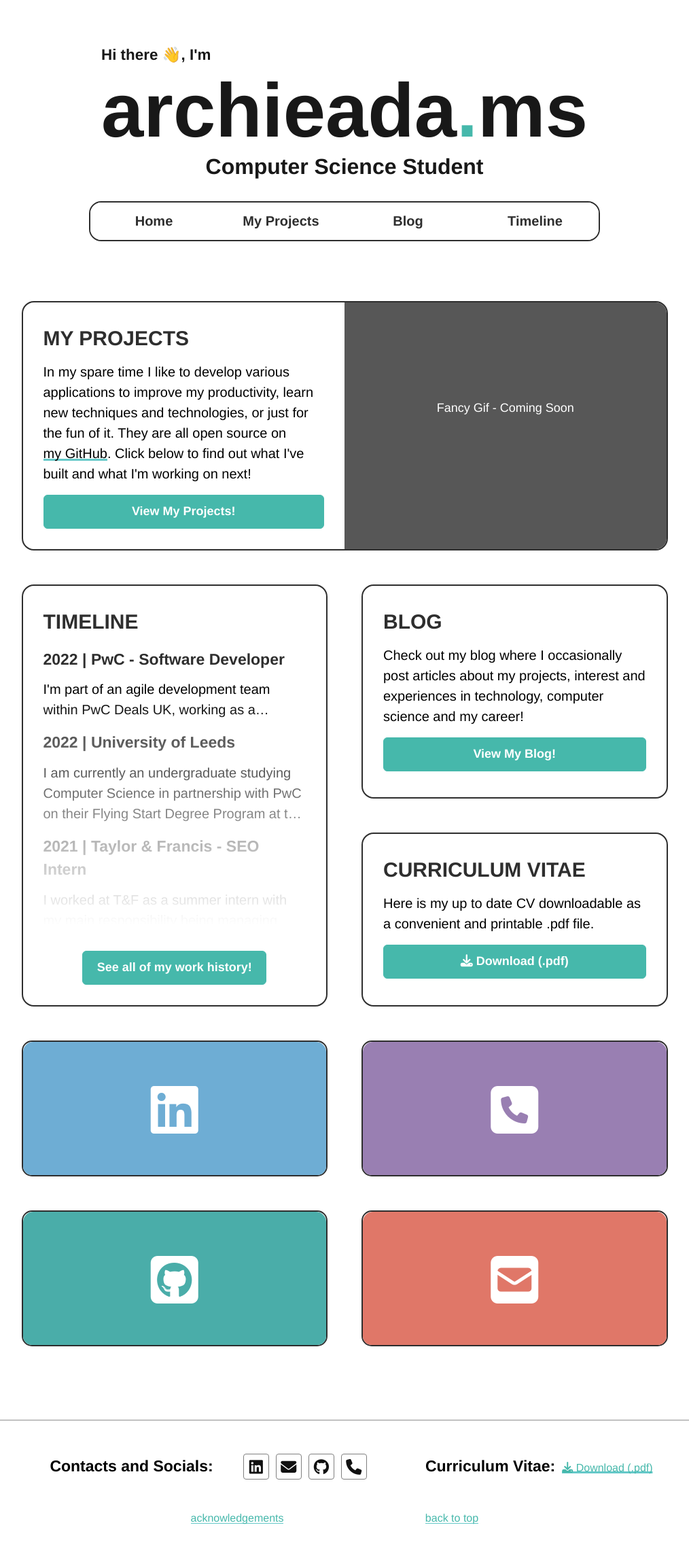
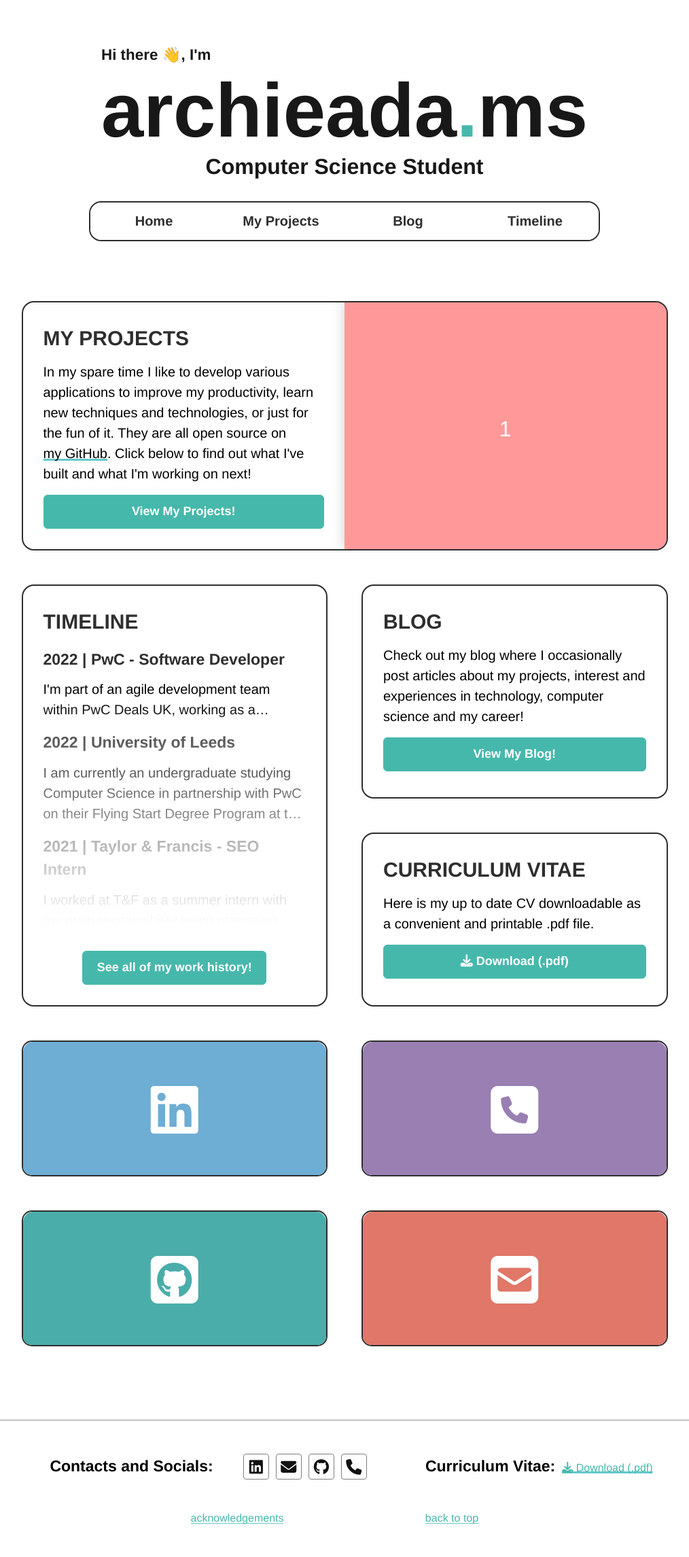
Before and after one commit to Archie-Adams/personal-website, a Jekyll site: the page built from pages/home.html, in a window 1280 px wide. Shown: the whole page at 68% size, without its empty margins (133-1147 px from the left). Built offline with Jekyll 4.4.1, drawn with Linux system fonts in a browser that asks for light colours; nearby versions of some CDN libraries.

Commit message:
webworker for icon

```diff
--- a/_layouts/default.html
+++ b/_layouts/default.html
@@ -25,7 +25,7 @@
 
   <script src="https://kit.fontawesome.com/7242e2f119.js" crossorigin="anonymous"></script>
 
-  <script src="/assets/js/icon-animation.js"></script>
+  <script src="/assets/js/icon-animation-worker-setup.js"></script>
 </head>
 
 <body>
--- /dev/null
+++ b/assets/css/carousel.css
@@ -0,0 +1,163 @@
+@keyframes tonext {
+  75% {
+    left: 0;
+  }
+
+  95% {
+    left: 100%;
+  }
+
+  98% {
+    left: 100%;
+  }
+
+  99% {
+    left: 0;
+  }
+}
+
+@keyframes tostart {
+  75% {
+    left: 0;
+  }
+
+  95% {
+    left: -300%;
+  }
+
+  98% {
+    left: -300%;
+  }
+
+  99% {
+    left: 0;
+  }
+}
+
+@keyframes snap {
+  96% {
+    scroll-snap-align: center;
+  }
+
+  97% {
+    scroll-snap-align: none;
+  }
+
+  99% {
+    scroll-snap-align: none;
+  }
+
+  100% {
+    scroll-snap-align: center;
+  }
+}
+
+.carousel * {
+  box-sizing: border-box;
+  scrollbar-color: transparent transparent;
+  /* thumb and track color */
+  scrollbar-width: 0px;
+}
+
+.carousel *::-webkit-scrollbar {
+  width: 0;
+}
+
+.carousel *::-webkit-scrollbar-track {
+  background: transparent;
+}
+
+.carousel *::-webkit-scrollbar-thumb {
+  background: transparent;
+  border: none;
+}
+
+.carousel * {
+  -ms-overflow-style: none;
+}
+
+.carousel ol,
+li {
+  list-style: none;
+  margin: 0;
+  padding: 0;
+}
+
+.carousel {
+  position: relative;
+  padding-top: 75%;
+  filter: drop-shadow(0 0 10px #0003);
+  perspective: 100px;
+  width: 100%;
+  height: 100%;
+}
+
+.carousel__viewport {
+  position: absolute;
+  top: 0;
+  right: 0;
+  bottom: 0;
+  left: 0;
+  display: flex;
+  overflow-x: scroll;
+  counter-reset: item;
+  scroll-behavior: smooth;
+  scroll-snap-type: x mandatory;
+}
+
+.carousel__slide {
+  position: relative;
+  flex: 0 0 100%;
+  width: 100%;
+  width: 100%;
+  height: 100%;
+  background-color: #f99;
+  counter-increment: item;
+}
+
+.carousel__slide:nth-child(even) {
+  background-color: #99f;
+}
+
+.carousel__slide:before {
+  content: counter(item);
+  position: absolute;
+  top: 50%;
+  left: 50%;
+  transform: translate3d(-50%, -40%, 70px);
+  color: #fff;
+  font-size: 2em;
+}
+
+.carousel__snapper {
+  position: absolute;
+  top: 0;
+  left: 0;
+  width: 100%;
+  height: 100%;
+  scroll-snap-align: center;
+}
+
+@media (hover: hover) {
+  .carousel__snapper {
+    animation-name: tonext, snap;
+    animation-timing-function: ease;
+    animation-duration: 4s;
+    animation-iteration-count: infinite;
+  }
+
+  .carousel__slide:last-child .carousel__snapper {
+    animation-name: tostart, snap;
+  }
+}
+
+@media (prefers-reduced-motion: reduce) {
+  .carousel__snapper {
+    animation-name: none;
+  }
+}
+
+.carousel:hover .carousel__snapper,
+.carousel:focus-within .carousel__snapper {
+  animation-name: none;
+}
--- /dev/null
+++ b/assets/js/icon-animation-worker-setup.js
@@ -0,0 +1,79 @@
+/* -------------------------------------------------------------------------- */
+/*                              Web Worker Setup                              */
+/* -------------------------------------------------------------------------- */
+
+const iconWebWorker = new Worker('/assets/js/icon-animation-worker.js')
+
+/* --------------------- Load images and then start loop -------------------- */
+
+var images = [];
+
+function addImage(imgSrc) {
+  var newImg = new Image();
+  images.push({ img: newImg, src: imgSrc });
+  return newImg;
+}
+
+// Load each image and then start the animation loop.
+function loadImages() {
+  if (images.length > 0) {
+
+    // Load the first image in the array.
+    images[0].img.onload = loadImages;
+    images[0].img.src = images[0].src;
+
+    // Delete the first element of the array.
+    images.shift();
+
+  } else {
+    // Begin the animation loop.
+    iconWebWorker.postMessage("start");
+  }
+}
+
+// Create image objects.
+var rocketsImage = addImage("/assets/images/animation-sprites/rockets.png");
+var planetsImage = addImage("/assets/images/animation-sprites/planets.png");
+var starsImage = addImage("/assets/images/animation-sprites/stars.png");
+
+loadImages();
+
+/* ----------------- Handle canvas update on receive message ---------------- */
+
+var canvas = document.createElement("CANVAS");
+var ctx = canvas.getContext("2d");
+canvas.width = 16;
+canvas.height = 16;
+
+iconWebWorker.onmessage = function (e) {
+  // Clear the canvas.
+  ctx.fillStyle = "#000"; // black
+  ctx.fillRect(0, 0, 16, 16);
+
+  var clipX = 0;
+  var clipY = 0;
+
+  // Draw stars
+  clipX = e.data.starsSection;
+  ctx.drawImage(starsImage, clipX, clipY, 16, 16, 0, 0, 16, 16);
+
+  // Draw planets.
+  for (const planet of e.data.planets) {
+    // Planets start from 16px in texture image so type starts at 1.
+    clipX = planet.type * 16;
+    ctx.drawImage(planetsImage, clipX, clipY, 16, 16, planet.x, 0, 16, 16);
+  }
+
+  // Draw rocket.
+  clipX = e.data.rocketSpriteStage * 16;
+  ctx.drawImage(rocketsImage, clipX, clipY, 16, 16, e.data.rocketX, e.data.rocketY, 16, 16);
+
+  var favicons = document.getElementsByClassName("animate-icon-href");
+  for (let favicon of favicons) {
+    var newIcon = favicon.cloneNode(true);
+    newIcon.setAttribute("href", canvas.toDataURL());
+    favicon.parentNode.replaceChild(newIcon, favicon);
+  }
+}
+
+/* ------------------------- END ICON ANIMATION CODE ------------------------ */
--- /dev/null
+++ b/assets/js/icon-animation-worker.js
@@ -0,0 +1,154 @@
+// TODO: Turn into a game where player can move rocket up/down/left/right.
+//  - World background is one image that gets clipped on each move.
+//  - Player has a speed, which corresponds to the timeout interval.
+//  - WASD control direction, FR control speed up/down, X to exit, SPACE to perform action.
+//  - Easter egg to unlock game? Or just link in the footer?
+//  - Game idea: planets are in a circle around rocket, title is a timer, fastest to move to and perform action on a planet is high-score.
+//  - Game idea: text based RPG where rocket has to go to certain planets whilst the title tells a story in checkpoints at each action.
+//  - Game idea: each planet corresponds to a game, have multiple and the 'space area' is a hub to select which favicon game to play.
+//    - Snake, Maze, Pac-Man, Dino, Flappy Birds
+//    - Would have to make code more generic and robust.
+
+// IDEA: make generic so sprites are passed in as data objects and scroll etc.
+// the worker messages back every so often with the position and coming up sprites etc.
+// then custom game logic can be written in the index.js.  The index can map game data to coming up
+// sprites like hit location etc.
+
+self.onmessage = function () {
+  start();
+}
+
+// Game state function.
+// IDEA: Add a launch animation.
+// IDEA: Add a landing animation.
+var currentAnimationStage = flyingAnimation;
+
+// Animation loop.
+function start() {
+  // Start the first animation state.
+  flyingAnimationStart(); // (currently hardcoded to the flying animation)
+
+  // Start the animation loop.
+  self.setInterval(function () {
+    currentAnimationStage();
+    animationRender();
+  }, 90);
+}
+
+/* -------------------------------------------------------------------------- */
+
+// Globals.
+var rocketSpriteStage = 1; // (1-6)
+var rocketJiggleStage = 0; // (0-5)
+
+// Animation.
+var rocketX = 8; // (distance from right of icon)
+var rocketY = 8; // (distance from bottom of icon)
+
+var planets = []; // Stores x pos and type of planets.
+
+var starsSection = 0;
+
+/* -------------------------------------------------------------------------- */
+
+/* -------------------------------------------------------------------------- */
+/* ------------------------- FLYING ANIMATION STAGE ------------------------- */
+
+// Set the global variables to the initial state for this animation stage.
+function flyingAnimationStart() {
+  rocketY = 0;
+  rocketX = 0;
+  planets.length = 0; // Empty planets array.
+  starsSection = 0; // Start the star background at px=0.
+}
+
+// Do all calculations for the next frame of the animation.
+function flyingAnimation() {
+
+  if (planets.length > 0) {
+    if (planets[planets.length - 1].x < 16) {
+      // Distance from the right edge of the icon from 20-30 pixels.
+      var distance = Math.floor(Math.random() * 20) + 30;
+
+      // Random planet type from 1-7. (Types start at 1).
+      var type = Math.floor(Math.random() * 7) + 1;
+
+      // Make the planet.
+      planets.push({ x: 16 + distance, type: type });
+    }
+  } else {
+    // Make a new planet if there are none. (Types start at 1).
+    planets.push({ x: 16, type: 1 });
+  }
+
+  // Update planet position.
+  for (var i = 0; i < planets.length; i++) {
+
+    if (rocketJiggleStage / 2 == 0) {
+      planets[i].x--;
+
+      // Move star background at same speed of planets.
+      starsSection++;
+      if (starsSection == 256 - 16) {
+        starsSection = 0;
+      }
+    }
+    if (planets[i].x < -16) {
+      // Remove the planet if it has left the screen.
+      planets.splice(i, 1);
+    }
+  }
+
+  // RocketJiggle:
+  //  - Stage 0: Left
+  //  - Stage 1: Right
+  //  - Stage 2: Left
+  //  - Stage 3: Down
+  //  - Stage 4: Right
+  //  - Stage 5: Up
+
+  // Decide if to jiggle.
+  if (Math.floor(Math.random() * 2) == 0) {
+
+    switch (rocketJiggleStage) {
+      case 0:
+      case 2:
+        rocketX--;
+        break;
+      case 1:
+      case 4:
+        rocketX++;
+        break;
+      case 5:
+        rocketY++;
+        break;
+      case 3:
+        rocketY--;
+        break;
+    }
+
+    rocketJiggleStage++;
+    if (rocketJiggleStage == 6) {
+      rocketJiggleStage = 0;
+    }
+  }
+
+  rocketSpriteStage++;
+  if (rocketSpriteStage == 7) {
+    rocketSpriteStage = 1;
+  }
+}
+
+/* ----------------------- END FLYING ANIMATION STAGE ----------------------- */
+/* -------------------------------------------------------------------------- */
+
+function animationRender() {
+  // Send the calculated variables to be rendered to the DOM.
+  self.postMessage({
+    starsSection,
+    planets,
+    rocketSpriteStage,
+    rocketX,
+    rocketY,
+  });
+}
--- a/assets/js/icon-animation.js
+++ /dev/null
@@ -1,206 +0,0 @@
-// TODO: Turn into a game where player can move rocket up/down/left/right.
-//  - World background is one image that gets clipped on each move.
-//  - Player has a speed, which corresponds to the timeout interval.
-//  - WASD control direction, FR control speed up/down, X to exit, SPACE to perform action.
-//  - Easter egg to unlock game? Or just link in the footer?
-//  - Game idea: planets are in a circle around rocket, title is a timer, fastest to move to and perform action on a planet is high-score.
-//  - Game idea: text based RPG where rocket has to go to certain planets whilst the title tells a story in checkpoints at each action.
-//  - Game idea: each planet corresponds to a game, have multiple and the 'space area' is a hub to select which favicon game to play.
-//    - Snake, Maze, Pac-Man, Dino, Flappy Birds
-//    - Would have to make code more generic and robust.
-
-window.onload = function () {
-
-  // Create the canvas.
-  var canvas = document.createElement("CANVAS");
-  var ctx = canvas.getContext("2d");
-  canvas.width = 16;
-  canvas.height = 16;
-
-  // Load sprites.
-  var images = [];
-
-  // Prepares an image to be loaded and returns the element.
-  function addImage(imgSrc) {
-    var newImg = new Image();
-    images.push({ img: newImg, src: imgSrc });
-    return newImg;
-  }
-
-  // Load each image and then start the animation loop.
-  function loadImages() {
-    if (images.length > 0) {
-
-      // Load the first image in the array.
-      images[0].img.onload = loadImages;
-      images[0].img.src = images[0].src;
-
-      // Delete the first element of the array.
-      images.shift();
-
-    } else {
-      // Begin the animation.
-      start();
-    }
-  }
-
-  // Create image objects.
-  var rocketsImage = addImage("/assets/images/animation-sprites/rockets.png");
-  var planetsImage = addImage("/assets/images/animation-sprites/planets.png");
-  var starsImage = addImage("/assets/images/animation-sprites/stars.png");
-
-  loadImages();
-
-  // TODO: post new url using postMessage and change hrefs in main script when
-  // this code becomes a web worker.
-  // Modified to change href of all with class.
-  function setFavicon() {
-    var favicons = document.getElementsByClassName("animate-icon-href");
-    for (let favicon of favicons) {
-      var newIcon = favicon.cloneNode(true);
-      newIcon.setAttribute("href", canvas.toDataURL());
-      favicon.parentNode.replaceChild(newIcon, favicon);
-    }
-  }
-
-  // Game state function.
-  // IDEA: Add a launch animation.
-  // IDEA: Add a landing animation.
-  var currentState = flyingAnimation;
-
-  // Animation loop.
-  function start() {
-    // Start the first animation state.
-    animationStart();
-
-    // Start the animation loop.
-    window.setInterval(function () {
-      currentState();
-      setFavicon();
-    }, 90);
-  }
-
-  // Globals.
-  var rocketSpriteStage = 1; // (1-6)
-  var rocketJiggleStage = 0; // (0-5)
-
-  // Animation.
-  var rocketX = 8; // (distance from right of icon)
-  var rocketY = 8; // (distance from bottom of icon)
-
-  var planets = []; // Stores x pos and type of planets.
-
-  var starsSection = 0;
-
-  function animationStart() {
-    rocketY = 0;
-    rocketX = 0;
-    planets.length = 0; // Empty planets array.
-    starsSection = 0; // Start the star background at px=0.
-  }
-
-  function flyingAnimation() {
-    animationUpdate();
-    animationRender();
-  }
-
-  function animationUpdate() {
-
-    if (planets.length > 0) {
-      if (planets[planets.length - 1].x < 16) {
-        // Distance from the right edge of the icon from 20-30 pixels.
-        var distance = Math.floor(Math.random() * 20) + 30;
-
-        // Random planet type from 1-7. (Types start at 1).
-        var type = Math.floor(Math.random() * 7) + 1;
-
-        // Make the planet.
-        planets.push({ x: 16 + distance, type: type });
-      }
-    } else {
-      // Make a new planet if there are none. (Types start at 1).
-      planets.push({ x: 16, type: 1 });
-    }
-
-    // Update planet position.
-    for (var i = 0; i < planets.length; i++) {
-
-      if (rocketJiggleStage / 2 == 0) {
-        planets[i].x--;
-
-        // Move star background at same speed of planets.
-        starsSection++;
-        if (starsSection == 256 - 16) {
-          starsSection = 0;
-        }
-      }
-      if (planets[i].x < -16) {
-        // Remove the planet if it has left the screen.
-        planets.splice(i, 1);
-      }
-    }
-
-    // RocketJiggle:
-    //  - Stage 0: Left
-    //  - Stage 1: Right
-    //  - Stage 2: Left
-    //  - Stage 3: Down
-    //  - Stage 4: Right
-    //  - Stage 5: Up
-
-    // Decide if to jiggle.
-    if (Math.floor(Math.random() * 2) == 0) {
-
-      switch (rocketJiggleStage) {
-        case 0:
-        case 2:
-          rocketX--;
-          break;
-        case 1:
-        case 4:
-          rocketX++;
-          break;
-        case 5:
-          rocketY++;
-          break;
-        case 3:
-          rocketY--;
-          break;
-      }
-
-      rocketJiggleStage++;
-      if (rocketJiggleStage == 6) {
-        rocketJiggleStage = 0;
-      }
-    }
-
-    rocketSpriteStage++;
-    if (rocketSpriteStage == 7) {
-      rocketSpriteStage = 1;
-    }
-  }
-
-  function animationRender() {
-    // Clear the canvas.
-    ctx.fillStyle = "#000"; // black
-    ctx.fillRect(0, 0, 16, 16);
-
-    var clipX = 0;
-    var clipY = 0;
-
-    // Draw stars
-    clipX = starsSection;
-    ctx.drawImage(starsImage, clipX, clipY, 16, 16, 0, 0, 16, 16);
-
-    // Draw planets.
-    for (const planet of planets) {
-      // Planets start from 16px in texture image so type starts at 1.
-      clipX = planet.type * 16;
-      ctx.drawImage(planetsImage, clipX, clipY, 16, 16, planet.x, 0, 16, 16);
-    }
-
-    // Draw rocket.
-    clipX = rocketSpriteStage * 16;
-    ctx.drawImage(rocketsImage, clipX, clipY, 16, 16, rocketX, rocketY, 16, 16);
-  }
-};
--- a/pages/home.html
+++ b/pages/home.html
@@ -9,6 +9,7 @@
 
 <link rel="stylesheet" href="/assets/css/home-cards.css">
 <link rel="stylesheet" href="/assets/css/large-socials.css">
+<link rel="stylesheet" href="/assets/css/carousel.css">
 
 <div class="home-page-max-width">
 
@@ -48,10 +49,23 @@
         <div class="my-projects-images">
           <!-- TODO: Make a slide-show of project thumbnails. -->
           <div class="card-image">
-            <!-- IMG HERE -->
-            <p>
-              Fancy Gif - Coming Soon
-            </p>
+            <section class="carousel" aria-label="Gallery">
+              <ol class="carousel__viewport">
+                <li id="carousel__slide1" tabindex="0" class="carousel__slide">
+                  <div class="carousel__snapper">
+                  </div>
+                </li>
+                <li id="carousel__slide2" tabindex="0" class="carousel__slide">
+                  <div class="carousel__snapper"></div>
+                </li>
+                <li id="carousel__slide3" tabindex="0" class="carousel__slide">
+                  <div class="carousel__snapper"></div>
+                </li>
+                <li id="carousel__slide4" tabindex="0" class="carousel__slide">
+                  <div class="carousel__snapper"></div>
+                </li>
+              </ol>
+            </section>
           </div>
         </div>
       </div>
```
Also changed, not shown: README.md (+7 -1 lines).
